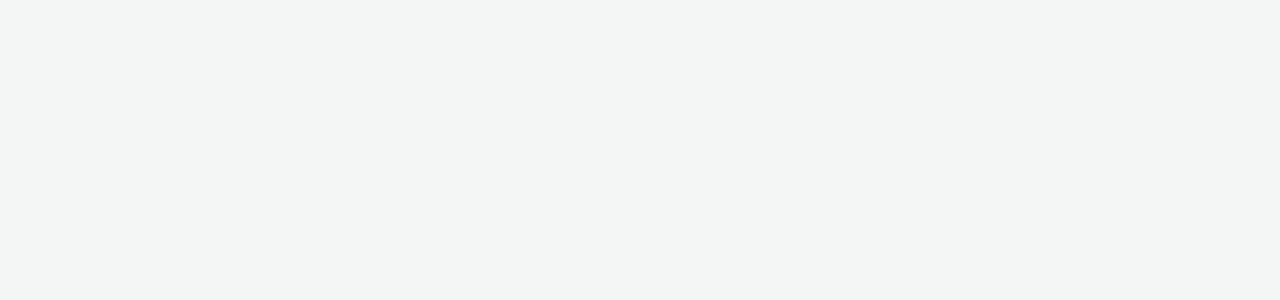
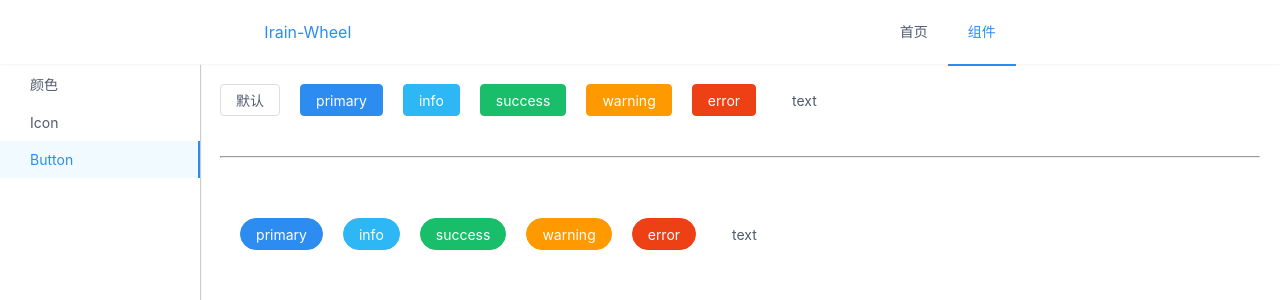
Before and after one commit to fanmucc/irain-wheel, a Vue app: page /#/doc/button in a window 1280 px wide. Before the commit this address had no page. Shown: the top 300 px of the page. Built offline with nearby package versions, Linux system fonts and the light colour scheme.

Commit message:
button基础样式

```diff
--- a/src/components/Button/Button.vue
+++ b/src/components/Button/Button.vue
@@ -1,12 +1,44 @@
 <template>
-    <button type="button" class="irain-btn">
+    <button type="button" :class="[
+        'irain-btn',
+        type ? 'irain-btn-' + type : '',
+        {
+            'is-round': round
+        }
+    ]">
         <slot></slot>
     </button>
 </template>
 <script lang="ts">
+// 引入css
 import './button.less'
+
+import { PropType } from 'vue'
+type IrainButtonType = PropType<'primary' | 'success' | 'warning' | 'danger' | 'info' | 'text' | 'default'>
 export default {
-    name: 'Button'
+    name: 'Button',
+    props: {
+        type: {
+            type: String as IrainButtonType,
+            default: 'default',
+            validator: (val: string) => {
+                return [
+                    'default',
+                    'primary',
+                    'success',
+                    'warning',
+                    'info',
+                    'danger',
+                    'text'
+                ].includes(val)
+            }
+        },
+        round: Boolean
+        // size: {
+        //     type: String as PropType<ComponentSize>,
+        //     validator: isValidComponentSize
+        // }
+    }
 }
 </script>
 
--- a/src/components/Button/button.less
+++ b/src/components/Button/button.less
@@ -36,3 +36,160 @@
     outline: 0;
     box-shadow: 0 0 0 2px rgba(45,140,240,.2);
 }
+
+
+.irain-btn-default {
+    color: @content-color;
+    background-color: @backgroundF;
+    border-color: @border;
+}
+
+.irain-btn-default:hover {
+    color: @hover-color;
+    background-color: @backgroundF;
+    border-color: @hover-border-color;
+}
+
+.irain-btn-default:active {
+    color: @active-color;
+    background-color: @backgroundF;
+    border-color: @active-border-color;
+}
+
+
+.irain-btn-primary {
+    color: #fff;
+    background-color: #2d8cf0;
+    border-color: #2d8cf0;
+}
+
+.irain-btn-primary:hover {
+    color: #fff;
+    background-color: #57a3f3;
+    border-color: #57a3f3;
+}
+
+.irain-btn-primary:active {
+    color: #fff;
+    background-color: #57a3f3;
+    border-color: #57a3f3;
+}
+
+.irain-btn-primary:focus {
+    box-shadow: 0 0 0 2px rgba(45,140,240,.2);
+}
+
+.irain-btn-info {
+    color: #fff;
+    background-color: #2db7f5;
+    border-color: #2db7f5;
+}
+
+.irain-btn-info:hover {
+    color: #fff;
+    background-color: #57c5f7;
+    border-color: #57c5f7;
+}
+
+.irain-btn-info::active {
+    color: #f2f2f2;
+    background-color: #2baee9;
+    border-color: #2baee9;
+}
+
+.irain-btn-info:focus {
+    box-shadow: 0 0 0 2px rgba(45,183,245,.2);
+}
+
+.irain-btn-success {
+    color: #fff;
+    background-color: #19be6b;
+    border-color: #19be6b;
+}
+
+.irain-btn-success:hover {
+    color: #fff;
+    background-color: #47cb89;
+    border-color: #47cb89;
+}
+
+.irain-btn-success::active {
+    color: #f2f2f2;
+    background-color: #18b566;
+    border-color: #18b566;
+}
+
+.irain-btn-success:focus {
+    box-shadow: 0 0 0 2px rgba(25,190,107,.2);
+}
+
+
+.irain-btn-warning {
+    color: #fff;
+    background-color: #f90;
+    border-color: #f90;
+}
+
+.irain-btn-warning:hover {
+    color: #fff;
+    background-color: #ffad33;
+    border-color: #ffad33;
+}
+
+.irain-btn-warning::active {
+    color: #f2f2f2;
+    background-color: #f29100;
+    border-color: #f29100;
+}
+
+.irain-btn-warning:focus {
+    box-shadow: 0 0 0 2px rgba(255,153,0,.2)
+}
+
+.irain-btn-error {
+    color: #fff;
+    background-color: #ed4014;
+    border-color: #ed4014;
+}
+
+.irain-btn-error:hover {
+    color: #fff;
+    background-color: #f16643;
+    border-color: #f16643;
+}
+
+.irain-btn-error::active {
+    color: #f2f2f2;
+    background-color: #e13d13;
+    border-color: #e13d13;
+}
+
+.irain-btn-error:focus {
+    box-shadow: 0 0 0 2px rgba(237,64,20,.2);
+}
+
+.irain-btn-text {
+    color: #515a6e;
+    background-color: transparent;
+    border-color: transparent;
+}
+
+.irain-btn-text:hover {
+    color: #57a3f3;
+    background-color: #fff;
+    border-color: transparent;
+}
+
+.irain-btn-text::active {
+    color: #2b85e4;
+    background-color: #fff;
+    border-color: transparent;
+}
+
+.irain-btn-text:focus {
+    box-shadow: 0 0 0 2px rgba(45,140,240,.2);
+}
+
+.is-round {
+    border-radius: 20px;
+}
--- a/src/views/Doc.vue
+++ b/src/views/Doc.vue
@@ -16,10 +16,10 @@
                     <router-link to="/doc/color">颜色</router-link>
                 </li>
                 <li>
-                    <router-link to="/">Icon</router-link>
+                    <router-link to="/button">Icon</router-link>
                 </li>
                 <li>
-                    <router-link to="/">Button</router-link>
+                    <router-link to="/doc/button">Button</router-link>
                 </li>
             </ul>
         </aside>
--- /dev/null
+++ b/src/views/button/button-page.vue
@@ -0,0 +1,33 @@
+<template>
+    <div>
+        <Button>默认</Button>
+        <Button type="primary" style="margin-left: 20px">primary</Button>
+        <Button type="info" style="margin-left: 20px">info</Button>
+        <Button type="success" style="margin-left: 20px">success</Button>
+        <Button type="warning" style="margin-left: 20px">warning</Button>
+        <Button type="error" style="margin-left: 20px">error</Button>
+        <Button type="text" style="margin-left: 20px">text</Button>
+        <br>
+        <br>
+        <br>
+        <hr>
+        <br><br>
+        <br>
+        <Button type="primary" round style="margin-left: 20px">primary</Button>
+        <Button type="info" round style="margin-left: 20px">info</Button>
+        <Button type="success" round style="margin-left: 20px">success</Button>
+        <Button type="warning" round style="margin-left: 20px">warning</Button>
+        <Button type="error" round style="margin-left: 20px">error</Button>
+        <Button type="text" round style="margin-left: 20px">text</Button>
+    </div>
+</template>
+<script lang="ts">
+import Vue from 'vue'
+import Button from '../../components/Button'
+export default {
+    name: 'ButtonPage',
+    components: {
+        Button
+    }
+}
+</script>
--- /dev/null
+++ b/src/views/button/index.ts
@@ -0,0 +1,2 @@
+import ButtonPage from './button-page.vue'
+export default ButtonPage
```
Also changed, not shown: src/main.ts (+7 -0 lines).
